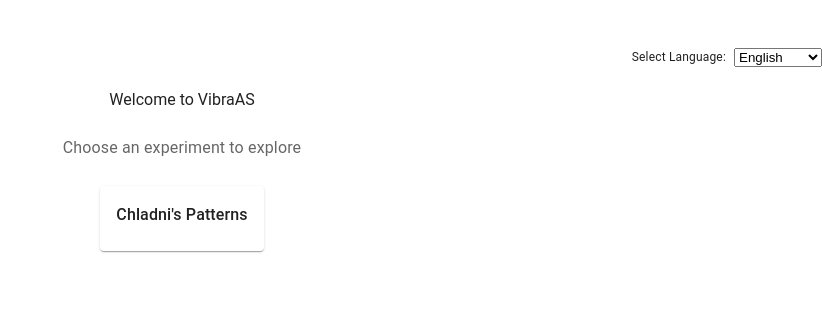
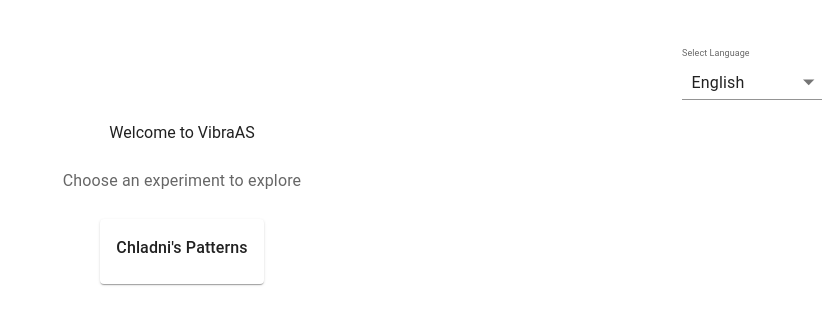
Before and after one commit to AlexJuraska/VibraAsWeb, a React (Vite) app: page / in a window 1280 px wide. Shown: the top 324 px of the page, without its empty margins (458-1280 px from the left). Built offline with nearby package versions, Linux system fonts and the light colour scheme.

Commit message:
I cast PUSH TO PROD

```diff
--- a/src/components/LanguageSelector.tsx
+++ b/src/components/LanguageSelector.tsx
@@ -1,5 +1,7 @@
 import React from 'react';
 import { useTranslation, Language } from '../i18n/i18n';
+import { FormControl, InputLabel, Select, MenuItem } from '@mui/material';
+import type { SelectChangeEvent } from '@mui/material';
 
 const LANG_LABELS: Record<Language, string> = {
     en: 'English',
@@ -10,21 +12,30 @@ const LANG_LABELS: Record<Language, string> = {
 export default function LanguageSelector() {
     const { lang, setLanguage, t } = useTranslation();
 
-    const onChange: React.ChangeEventHandler<HTMLSelectElement> = (e) => {
+    const handleChange = (e: SelectChangeEvent<string>) => {
         setLanguage(e.target.value as Language);
     };
 
     return (
-        <label style={{ display: 'inline-flex', alignSelf: "flex-end", gap: 8 }}>
-            <span style={{ fontSize: 12 }}>{t('components.languageSelector', 'Lang')}:</span>
-            <select
+        <FormControl
+            size="small"
+            variant="standard"
+            sx={{ minWidth: 140, alignSelf: 'flex-end', gap: 1 }}
+        >
+            <InputLabel id="language-select-label" sx={{ fontSize: 12 }}>
+                {t('components.languageSelector', 'Lang')}
+            </InputLabel>
+            <Select
+                labelId="language-select-label"
+                id="language-select"
                 value={lang}
-                onChange={onChange}
+                label={t('components.languageSelector', 'Lang')}
+                onChange={handleChange}
             >
-                <option value="en">{LANG_LABELS.en}</option>
-                <option value="sk">{LANG_LABELS.sk}</option>
-                <option value="cz">{LANG_LABELS.cz}</option>
-            </select>
-        </label>
+                <MenuItem value="en">{LANG_LABELS.en}</MenuItem>
+                <MenuItem value="sk">{LANG_LABELS.sk}</MenuItem>
+                <MenuItem value="cz">{LANG_LABELS.cz}</MenuItem>
+            </Select>
+        </FormControl>
     );
 }
```
Also changed, not shown: readme.txt (added).
